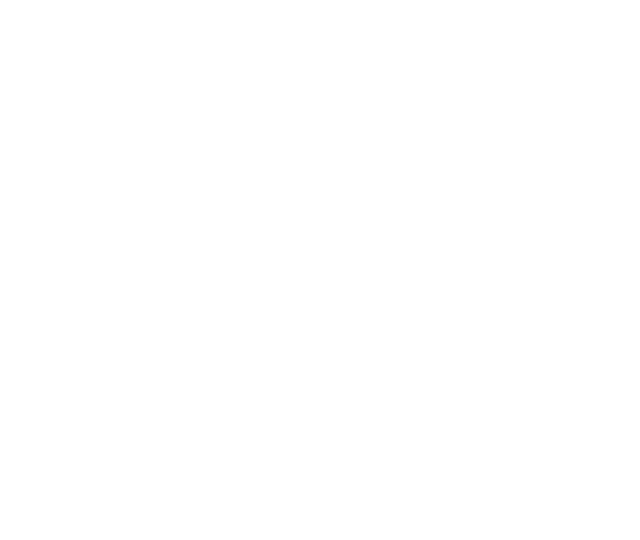
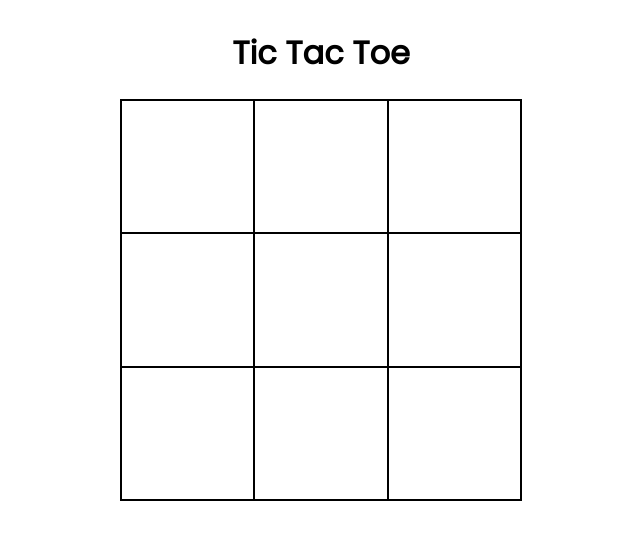
Before and after one commit to LedaThemis/odin-tic-tac-toe, a plain HTML site: page index.html in a window 1280 px wide. Shown: the whole page, without its empty margins (319-959 px from the left). Drawn offline with Linux system fonts and the light colour scheme.

Commit message:
style game container, main container

```diff
--- a/index.html
+++ b/index.html
@@ -6,12 +6,25 @@
     <meta http-equiv="X-UA-Compatible" content="IE=edge">
     <meta name="viewport" content="width=device-width, initial-scale=1.0">
     <title>Odin | Tic Tac Toe</title>
+    <link rel="stylesheet" href="styles.css">
+    <link rel="preconnect" href="https://fonts.googleapis.com">
+    <link rel="preconnect" href="https://fonts.gstatic.com" crossorigin>
+    <link href="https://fonts.googleapis.com/css2?family=Poppins&display=swap" rel="stylesheet">
 </head>
 
 <body>
     <main id="main-container">
-        <div class="game-container">
-
+        <h1 id="game-title">Tic Tac Toe</h1>
+        <div id="game-container">
+            <div></div>
+            <div></div>
+            <div></div>
+            <div></div>
+            <div></div>
+            <div></div>
+            <div></div>
+            <div></div>
+            <div></div>
         </div>
     </main>
 </body>
--- a/styles.css
+++ b/styles.css
@@ -0,0 +1,23 @@
+html {
+  font-family: Poppins, sans-serif;
+}
+
+#main-container {
+  display: grid;
+  place-items: center;
+}
+
+#game-container {
+  display: grid;
+  grid-template-columns: repeat(3, 1fr);
+  grid-template-rows: repeat(3, 1fr);
+
+  width: 50vh;
+  height: 50vh;
+
+  border: 1px solid black;
+}
+
+#game-container > div {
+  border: 1px solid black;
+}
```
